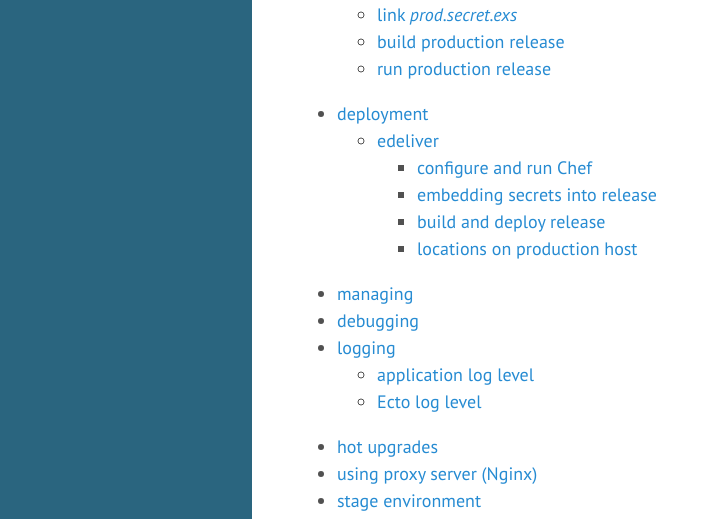
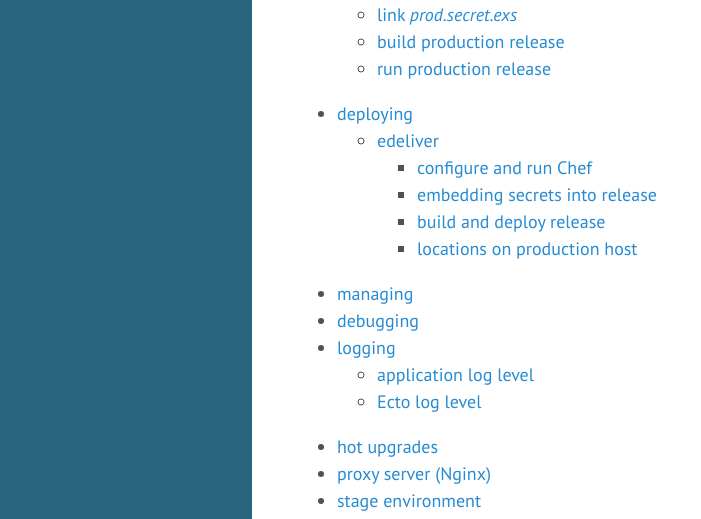
Before and after one commit to tap349/tap349.github.io, a Jekyll site: the page built from _posts/2017-08-02-elixir-deployment.md, in a window 1280 px wide and 900 px high. Shown: the part 368-887 px from the top of the window, without its empty margins (0-701 px from the left). Built offline with Jekyll 4.4.1, drawn with Linux system fonts in a browser that asks for light colours; some of the changed text lies outside the part shown.

Commit message:
update 2017-08-10_15:47:09

````diff
--- a/_posts/2017-08-02-elixir-deployment.md
+++ b/_posts/2017-08-02-elixir-deployment.md
@@ -260,7 +260,7 @@ in another terminal:
 $ curl -X POST -d '{"user":{"name":"Jane"}}' -H "Content-Type: application/json" http://localhost:4000/v1/users
 ```
 
-## deployment
+## deploying
 
 ### edeliver
 
@@ -461,7 +461,7 @@ it's required because some Ecto errors have `debug` log level, say:
 > running stop, extracting the new release tarball over the top of the old,
 > and running start to boot the release.
 
-## using proxy server (Nginx)
+## proxy server (Nginx)
 
 1. <https://hexdocs.pm/phoenix/phoenix_behind_proxy.html>
 2. <https://medium.com/@a4word/setting-up-phoenix-elixir-with-nginx-and-letsencrypt-ada9398a9b2c>
````
